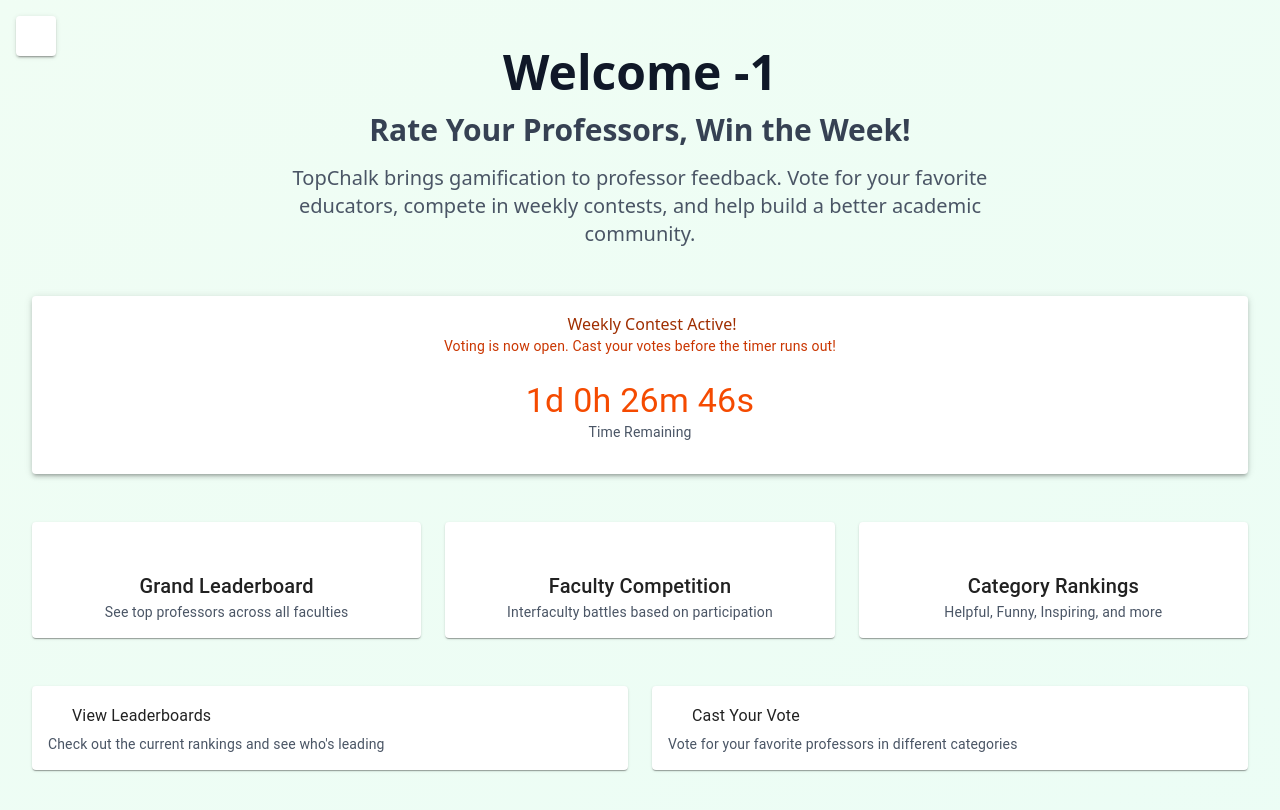
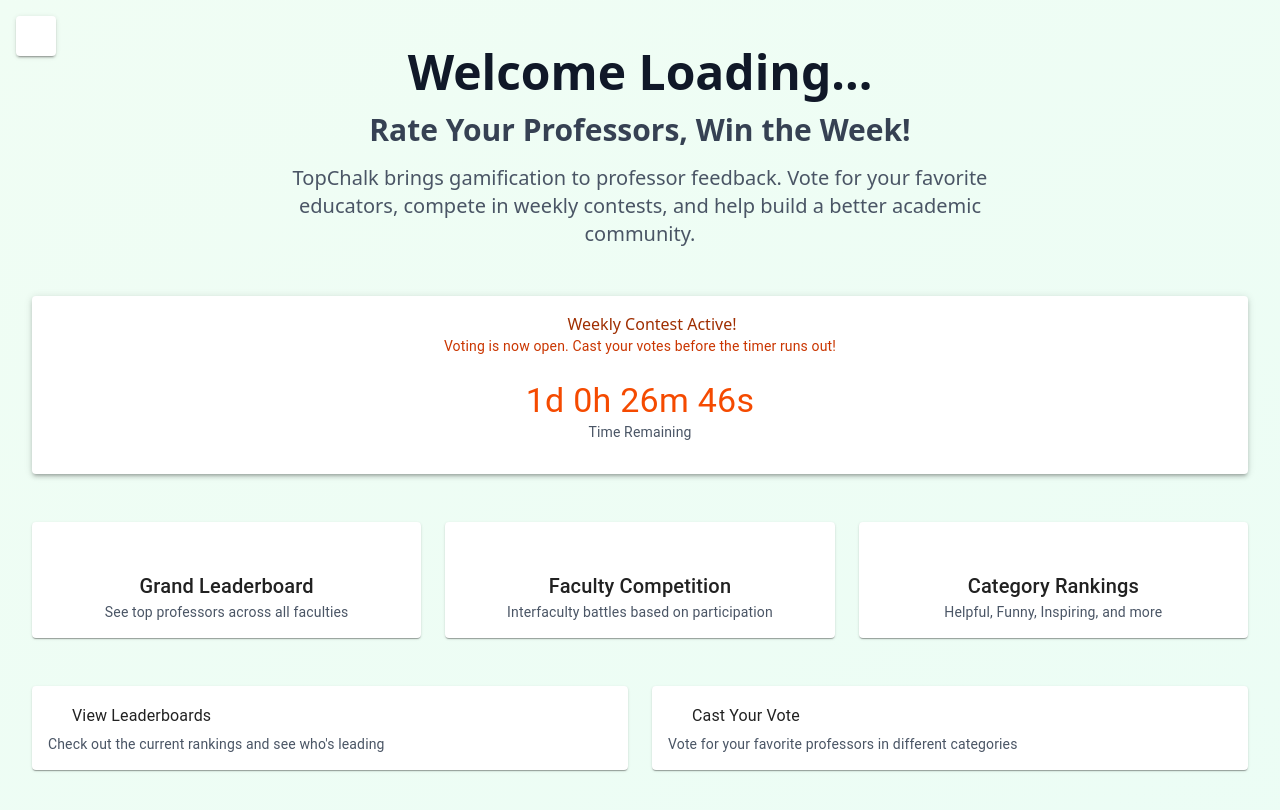
Before and after one commit to weijie-wang227/Top-Chalk, a React (Vite) app in the folder frontend/vite/: page / in a window 1280 px wide. Shown: the top 810 px of the page. Built offline with nearby package versions, Linux system fonts and the light colour scheme; no server answers; some icons are missing.

Commit message:
username fixed

```diff
--- a/frontend/vite/src/App.tsx
+++ b/frontend/vite/src/App.tsx
@@ -71,14 +71,11 @@
       <Drawer open={drawerOpen} onClose={toggleDrawer(false)}>
         <Box width={240} role="presentation" onClick={toggleDrawer(false)}>
           <List>
-            <ListItemButton component={Link} to="/">
+            <ListItemButton component={Link} to="/home">
               <ListItemText primary="Home" />
             </ListItemButton>
-            <ListItemButton component={Link} to="/">
+            <ListItemButton component={Link} to="/leaderboards">
               <ListItemText primary="Leaderboards" />
-            </ListItemButton>
-            <ListItemButton component={Link} to="/">
-              <ListItemText primary="Home" />
             </ListItemButton>
             {mode == "student" && (
               <>
--- a/frontend/vite/src/pages/Home.tsx
+++ b/frontend/vite/src/pages/Home.tsx
@@ -109,7 +109,7 @@
       <div className="max-w-7xl mx-auto px-4 sm:px-6 lg:px-8 py-12">
         <div className="text-center mb-12">
           <h1 className="text-5xl font-bold text-gray-900 mb-4">
-            Welcome {isAuthenticated && info.userId}{" "}
+            Welcome {isAuthenticated && info.username}{" "}
           </h1>
           <h2 className="text-3xl font-bold text-gray-700 mb-4">
             Rate Your Professors, Win the Week!
```
